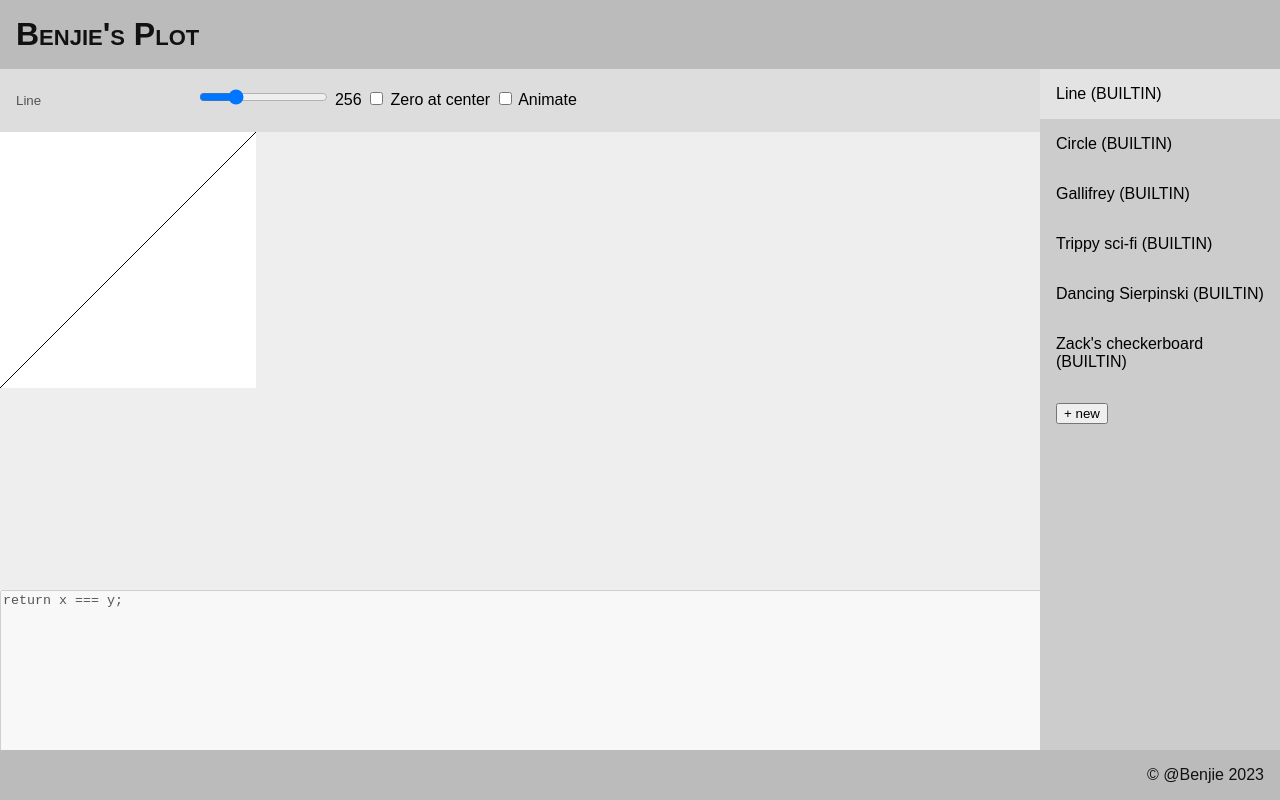
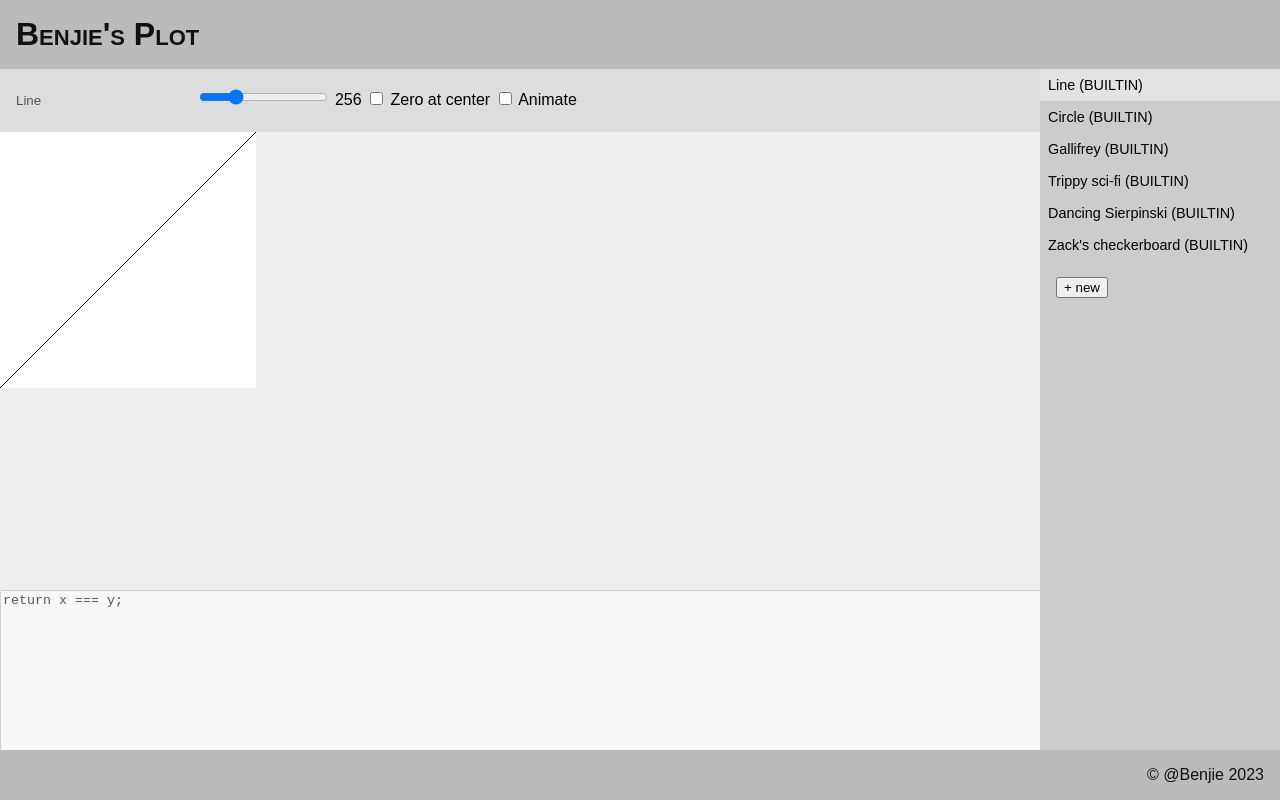
Before and after one commit to benjie/plot, a website: page index.html in a window 1280 px wide. Drawn offline with Linux system fonts and the light colour scheme.

Commit message:
More space in sidebar

```diff
--- a/styles.css
+++ b/styles.css
@@ -58,7 +58,11 @@ footer {
 }
 .sketchesContainer li {
   margin: 0;
-  padding: 1rem;
+  padding: 0.5rem;
+  white-space: nowrap;
+  overflow: hidden;
+  text-overflow: ellipsis;
+  font-size: 0.9rem;
 }
 .left {
   flex: 1 0 0;
```
